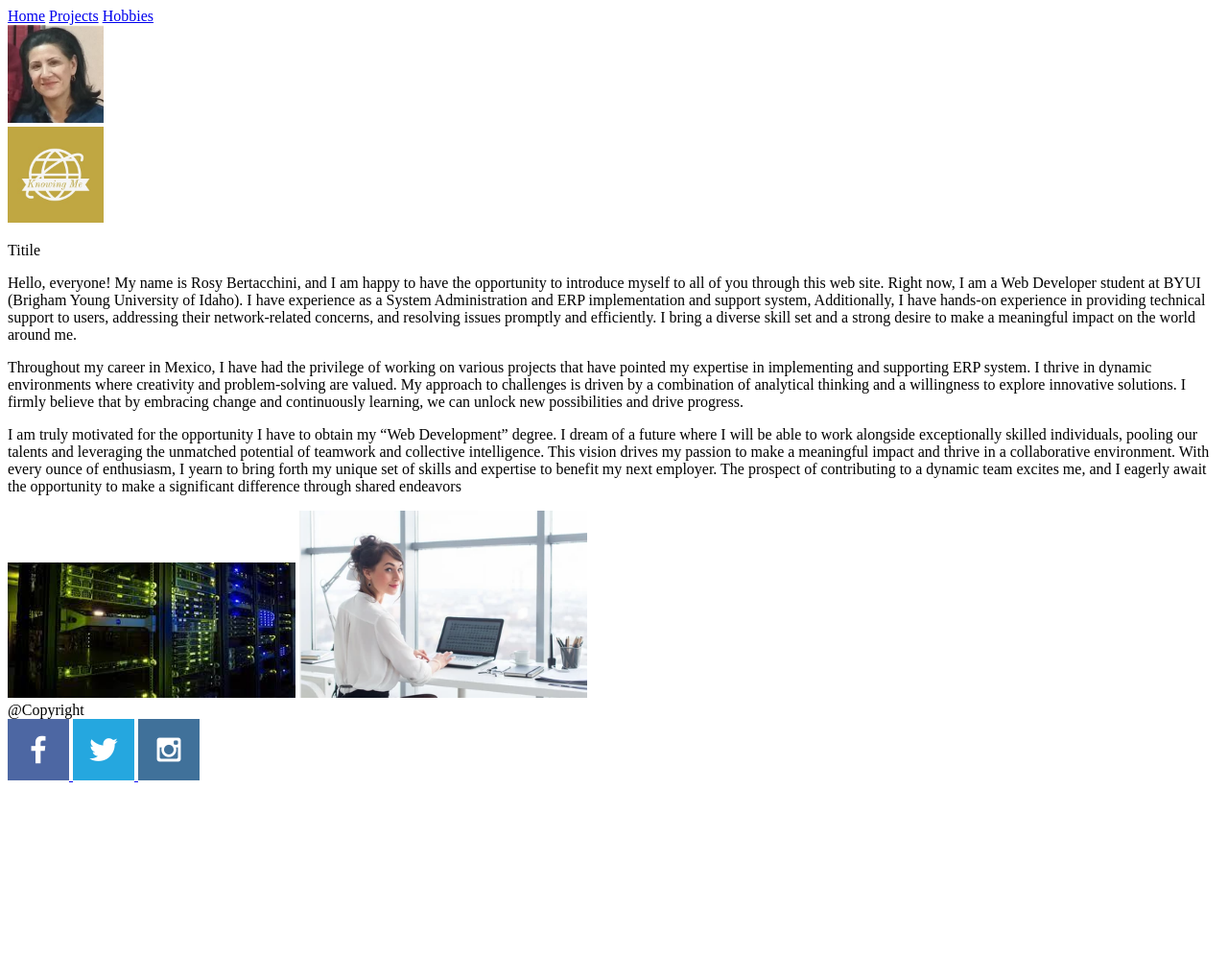
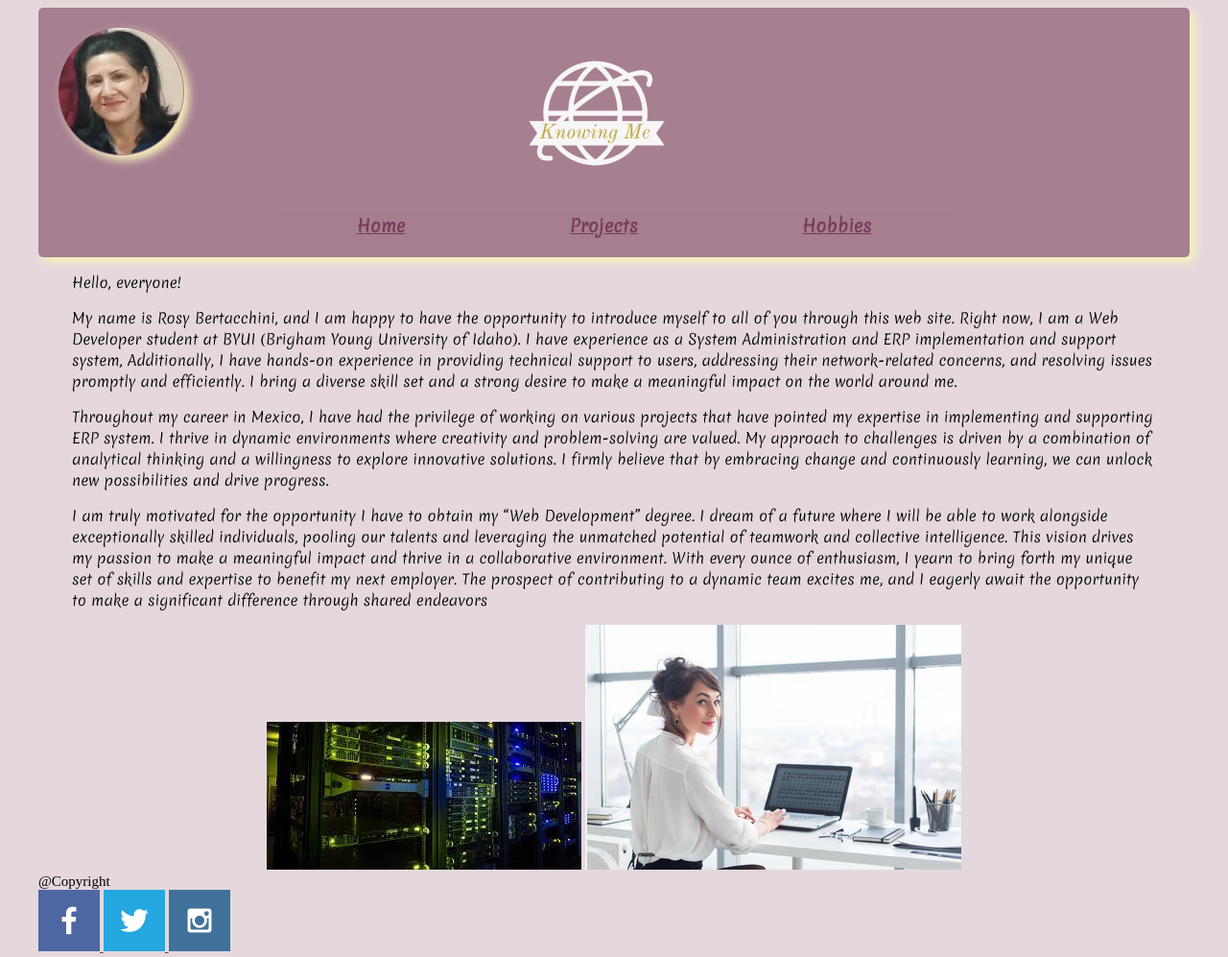
Before and after one commit to rosybertacchini/wdd130, a plain HTML site: page knowingme/index.html in a window 1280 px wide. Shown: the whole page at 96% size. Before the commit the page ends 825 px from the top, so only its background shows below. Drawn offline with Linux system fonts and the light colour scheme; files whose address does not match are found by name; a web font is replaced by a local one.

Commit message:
Add files via upload

```diff
--- a/knowingme/index.html
+++ b/knowingme/index.html
@@ -4,35 +4,38 @@
     <meta charset="UTF-8" />
     <meta http-equiv="X-UA-Compatible" content="IE=edge" />
     <meta name="viewport" content="width=device-width, initial-scale=1.0" />
-    <link rel="stylesheet" href="styles/style.css" />
+    <link rel="stylesheet" href="styles/styles.css" />
     <title>Home</title>
   </head>
   <body>
     <div id="content">
       <header>
+
         <div id="header-grid">
-          <nav>
-            <a href="index.html">Home</a>
-            <a href="projects.html">Projects</a>
-            <a href="hobbies.html">Hobbies</a>
-          </nav>
-          <div id="personal_photo">
-            <img width="100px" src="images/me.png" alt="image for homepage" />
+          <div id="personal_photo-box">
+            <img id="personal_photo"  src="images/me.png" alt="image for homepage" />
           </div>
-          <div id="id=logo">
-            <img
-              width="100px"
-              src="images/Knowing_Me-logos.jpeg"
+          <div id="logo-box">
+            <img id="logo"
+              src="images/KnowingMe-logos_transparent.png"
               alt="image for homepage"
             />
           </div>
+          <div id="nav-box">
+            <nav>
+              <a href="index.html">Home</a>
+              <a href="projects.html">Projects</a>
+              <a href="Hobbies.html">Hobbies</a>
+            </nav>
+          </div>
+
         </div>
       </header>
       <main id="main-grid">
         <section id="firs-text">
-          <p>Titile</p>
+          <p>Hello, everyone!</p>
           <p>
-            Hello, everyone! My name is Rosy Bertacchini, and I am happy to have
+             My name is Rosy Bertacchini, and I am happy to have
             the opportunity to introduce myself to all of you through this web
             site. Right now, I am a Web Developer student at BYUI (Brigham Young
             University of Idaho). I have experience as a System Administration
@@ -42,7 +45,7 @@
             promptly and efficiently. I bring a diverse skill set and a strong
             desire to make a meaningful impact on the world around me.
           </p>
-        </section>
+
         <p>
           Throughout my career in Mexico, I have had the privilege of working on
           various projects that have pointed my expertise in implementing and
@@ -65,19 +68,19 @@
           a dynamic team excites me, and I eagerly await the opportunity to make
           a significant difference through shared endeavors
         </p>
-
+      </section>
         <section id="images">
           <div>
-            <img
-              width="300px"
-              src="images/download (4).jfif"
+            <img id="picture1"
+              src="images/download4.jfif"
               alt="image for homepage"
             />
-            <img
-              width="300px"
+            <img id="picture2"
               src="images/Capture.PNG"
               alt="image for homepage"
             />
+
+
           </div>
         </section>
       </main>
--- /dev/null
+++ b/knowingme/styles/styles.css
@@ -0,0 +1,100 @@
+@import url('https://fonts.googleapis.com/css2?family=Kalam:wght@300;700&family=Merienda:wght@300&family=Montserrat:ital,wght@1,300&family=Nunito:ital,wght@0,200;1,300&family=Playfair&display=swap');
+
+
+
+/*
+  <img
+  width="300px"
+  src="images/Capture.PNG"
+  alt="image for homepage"
+  />
+*/
+
+body {
+
+    background-color: RGB(120,61,89,.2);
+    font-size: 15px;
+
+}
+#content {
+  max-width: 1200px;
+  margin: 0 auto;
+}
+#header-grid {
+  display:grid;
+  grid-template-columns:  repeat(5, 1fr);
+  padding: 10px;
+  background-color: RGB(120,61,89,.57);
+  box-shadow: 5px 5px 10px #f8f4b8;
+  border-radius: 5px;
+}
+
+#personal_photo-box{
+  grid-column: 1/2;
+  grid-row: 1/2;
+
+}
+#personal_photo{
+  margin: 10px;
+     padding: 1px;
+    border-radius: 50%;
+    width: 130px;
+    box-shadow: 5px 5px 10px #f8f4b8;
+}
+#nav-box {
+    color:  #783d59;
+     border-radius: 3px;
+    grid-column: 2/5;
+    grid-row: 2/3 ;
+padding-bottom: 10px;
+    background-color: RGB(120,61,89,.01);
+    font-family: Merienda;
+    font-weight: 700;
+    font-size: large;
+
+
+}
+a {
+  color: #783d59;
+}
+nav {
+  display: flex;
+  justify-content: space-around;
+  text-decoration: none;
+}
+nav a:hover :visited {
+  color:  RGB(120,61,89,.57);
+  /* background-color: #aabd8c; */
+  background-color: #ffffcf;
+text-decoration: none;
+
+  display: flex;
+  justify-content: space-around;
+}
+#logo-box {
+    grid-column: 3/4;
+    grid-row: 1/2;
+    justify-content: center;
+}
+#logo {
+   width: 200px;
+}
+p {
+    font-family: Merienda;
+    padding: 0 35px;;
+}
+section#images {
+  box-sizing: border-box;
+  text-align: center;
+
+
+}
+
+#picture1 #picture2{
+  transition: transform 0.5s;
+  box-shadow: 5px 5px 10px #6f7364;
+}
+#picture1:hover , #picture2:hover {
+  opacity: 0.6;
+  transform: scale(1.1);
+}
```
Also changed, not shown: knowingme/hobbies.html (+15 -12 lines), knowingme/projects.html (+18 -15 lines), knowingme/site-plan.html (+1 -1 lines), knowingme/images/download1.jfif (added), knowingme/images/download2.jfif (added), knowingme/images/download3.jfif (added), knowingme/images/download4.jfif (added), knowingme/images/images1.jfif (added).
